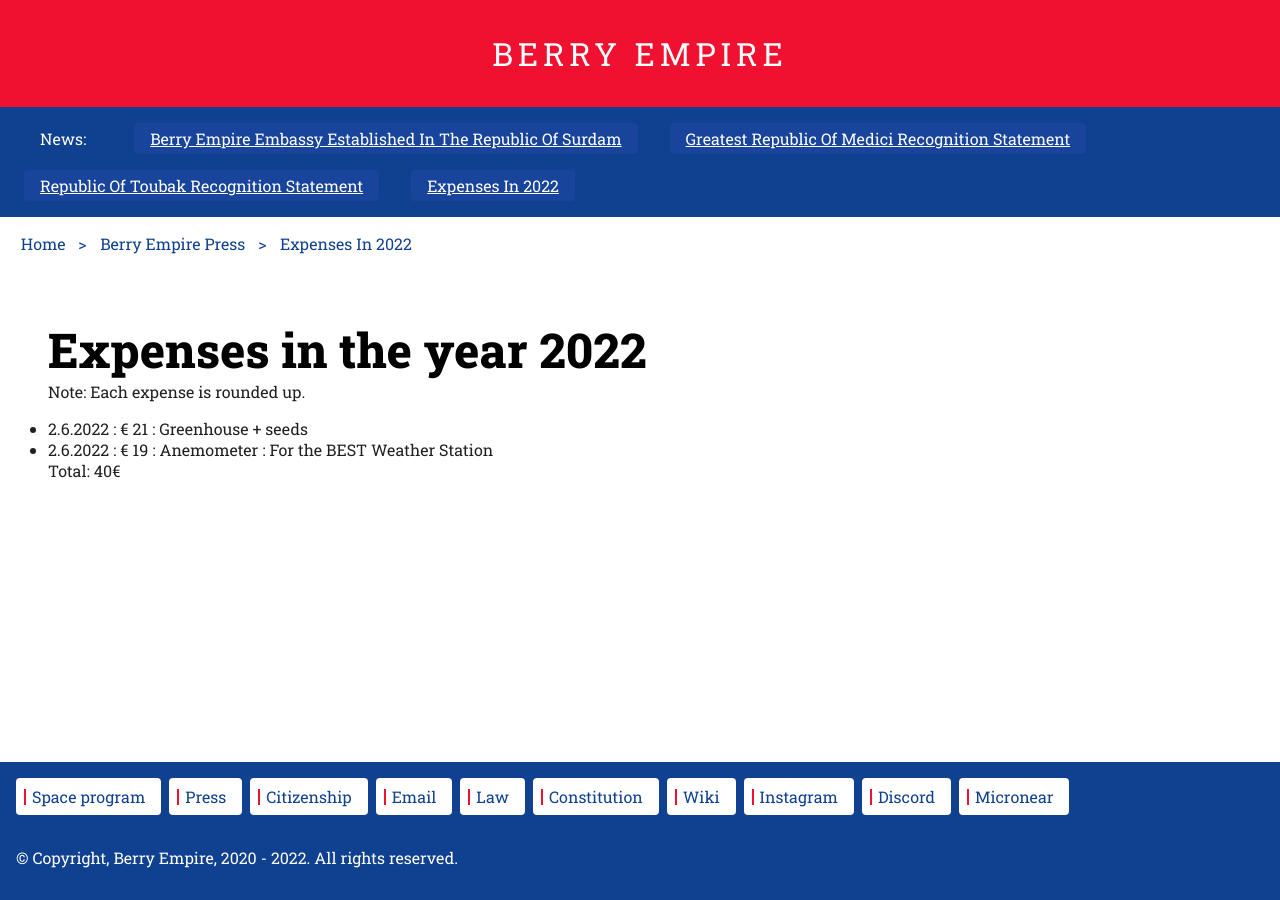
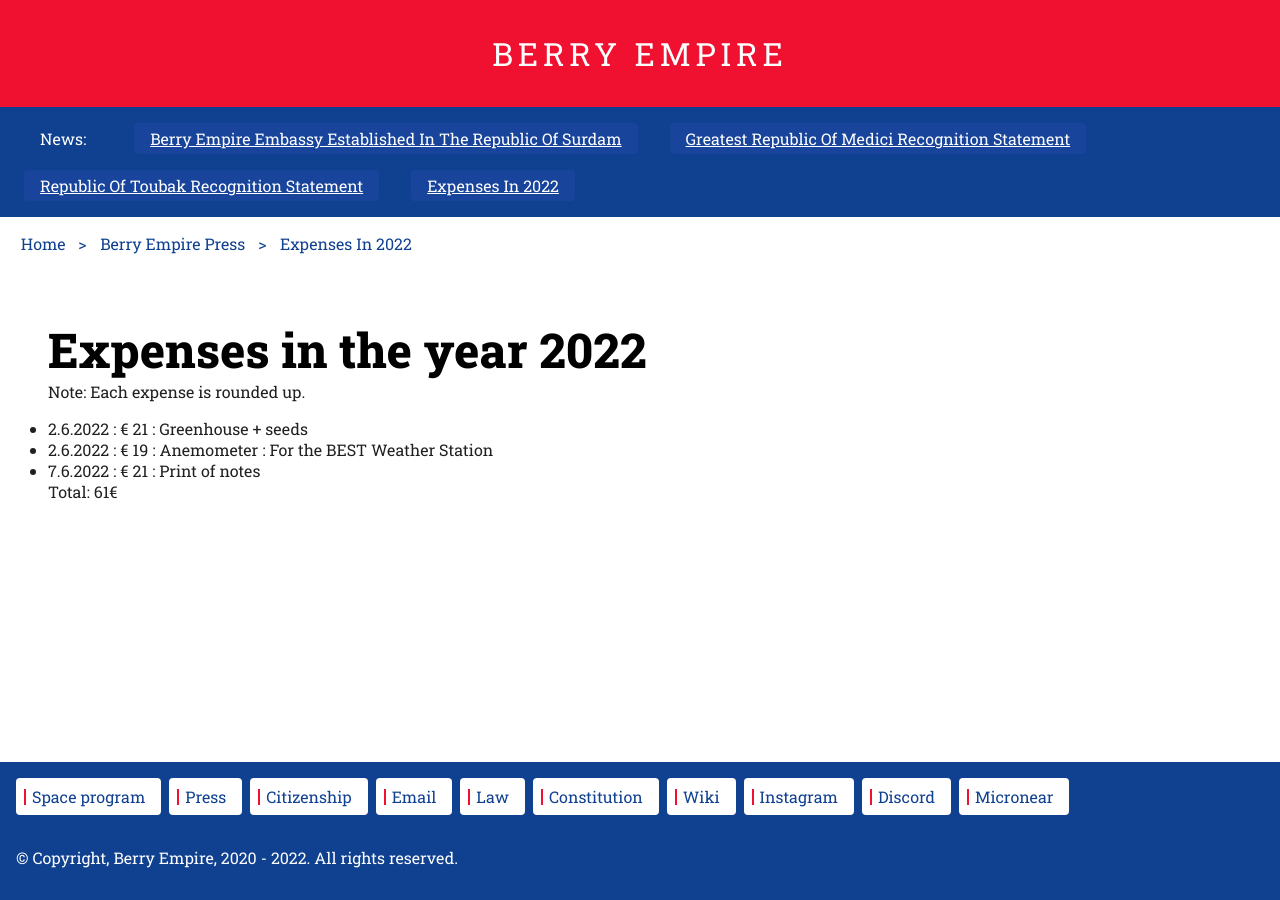
Before and after one commit to berryempire/berryempire.github.io, a Jekyll site: the page built from _posts/2022-2-6-expenses-in-2022.md, in a window 1280 px wide. Built offline with Jekyll 4.4.1, drawn with Linux system fonts in a browser that asks for light colours; our own code applies the rules of GitHub Pages for plain Markdown files.

Commit message:
Update 2022-2-6-expenses-in-2022.md

```diff
--- a/_posts/2022-2-6-expenses-in-2022.md
+++ b/_posts/2022-2-6-expenses-in-2022.md
@@ -3,6 +3,6 @@ Note: Each expense is rounded up.
 
 - 2.6.2022 : € 21 : Greenhouse + seeds
 - 2.6.2022 : € 19 : Anemometer : For the BEST Weather Station
+- 7.6.2022 : € 21 : Print of notes
 
-
-Total: 40€
+Total: 61€
```
